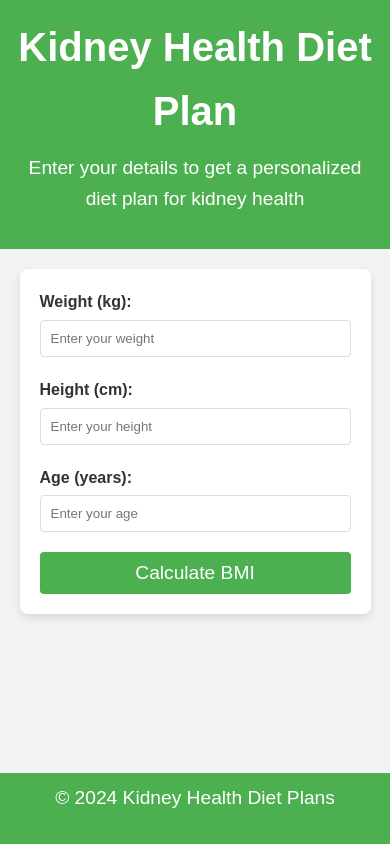
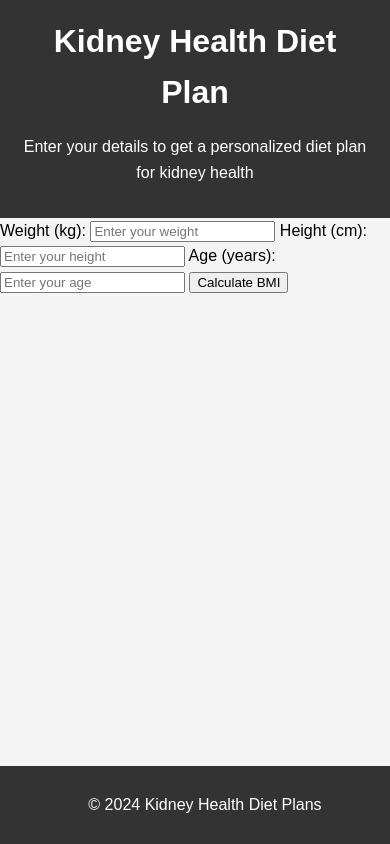
Before and after one commit to JONATHANJOHN95001/KidneyHealthPlan, a plain HTML site: page index.html in a window 390 px wide. Drawn offline with Linux system fonts and the light colour scheme.

Commit message:
Update style.css

```diff
--- a/style.css
+++ b/style.css
@@ -1,73 +1,58 @@
-* {
-    box-sizing: border-box;
+/* style.css */
+body {
+  font-family: Arial, sans-serif;
+  line-height: 1.6;
   margin: 0;
   padding: 0;
-}
-
-body {
-    font-family: Arial, sans-serif;
-    background-color: #f2f2f2;
-    color: #333;
-    line-height: 1.6;
+  background-color: #f4f4f4;
 }
 
 header {
-    background-color: #4CAF50;
+  background-color: #333;
   color: white;
   text-align: center;
+  padding: 1rem;
+}
+
+h1 {
+  margin: 0;
+}
+
+main {
   padding: 20px;
 }
 
-h1 {
-    font-size: 2.5rem;
-    margin-bottom: 10px;
+h2 {
+  color: #333;
 }
 
-p {
-    font-size: 1.2rem;
-    margin-bottom: 20px;
+table {
+  width: 100%;
+  border-collapse: collapse;
+  margin-top: 20px;
 }
 
-.form-container {
-    background-color: white;
-    padding: 20px;
-    border-radius: 8px;
-    box-shadow: 0 4px 8px rgba(0, 0, 0, 0.1);
-    max-width: 500px;
-    margin: 20px auto;
+th, td {
+  padding: 10px;
+  border: 1px solid #ddd;
+  text-align: left;
 }
 
-form label {
-    display: block;
-    margin-bottom: 5px;
-    font-weight: bold;
+th {
+  background-color: #f2f2f2;
 }
 
-form input {
-    width: 100%;
-    padding: 10px;
-    margin-bottom: 20px;
-    border: 1px solid #ddd;
-    border-radius: 4px;
+ul {
+  list-style-type: none;
+  padding-left: 0;
 }
 
-form button {
-    background-color: #4CAF50;
-    color: white;
-    border: none;
-    padding: 10px;
-    font-size: 1.2rem;
-    width: 100%;
-    cursor: pointer;
-    border-radius: 4px;
-}
-
-form button:hover {
-    background-color: #45a049;
+ul li {
+  margin-bottom: 8px;
 }
 
 footer {
-    background-color: #4CAF50;
+  background-color: #333;
   color: white;
   text-align: center;
   padding: 10px;
@@ -75,47 +60,3 @@ footer {
   width: 100%;
   bottom: 0;
 }
-
-.diet-plan {
-    background-color: white;
-    padding: 20px;
-    margin: 20px auto;
-    border-radius: 8px;
-    max-width: 800px;
-    box-shadow: 0 4px 8px rgba(0, 0, 0, 0.1);
-}
-
-.diet-plan h2 {
-    color: #4CAF50;
-    font-size: 1.8rem;
-    margin-bottom: 10px;
-}
-
-.diet-plan ul {
-    list-style-type: none;
-    padding: 0;
-}
-
-.diet-plan ul li {
-    margin-bottom: 8px;
-    font-size: 1.1rem;
-}
-
-.diet-plan ul li:before {
-    content: "✔️";
-    margin-right: 10px;
-}
-
-@media (max-width: 768px) {
-    header {
-        padding: 15px;
-    }
-
-    .form-container, .diet-plan {
-        width: 90%;
-    }
-
-    footer {
-        font-size: 0.8rem;
-    }
-}
```
Lines whose indentation alone changed are shown as unchanged.
